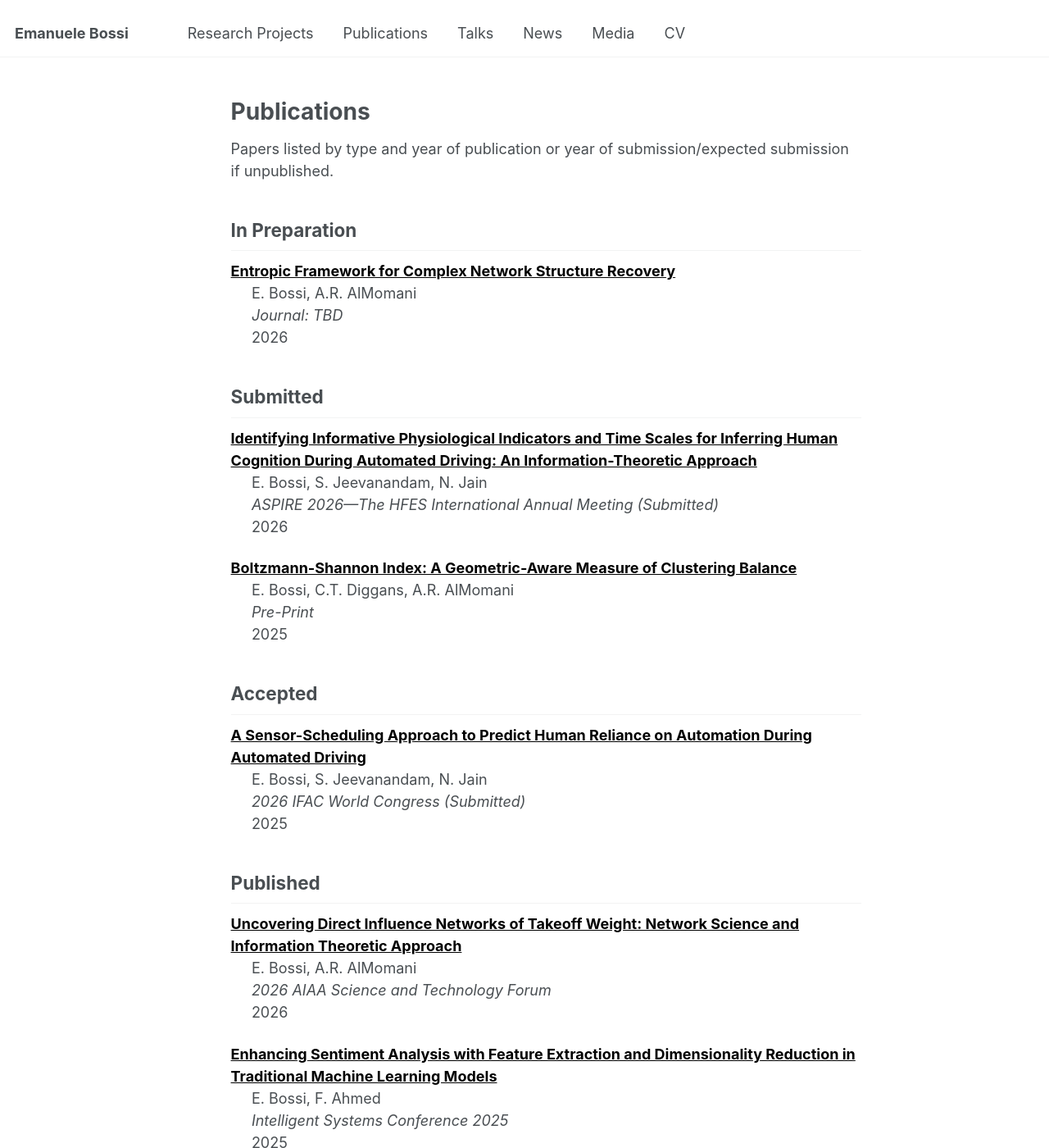
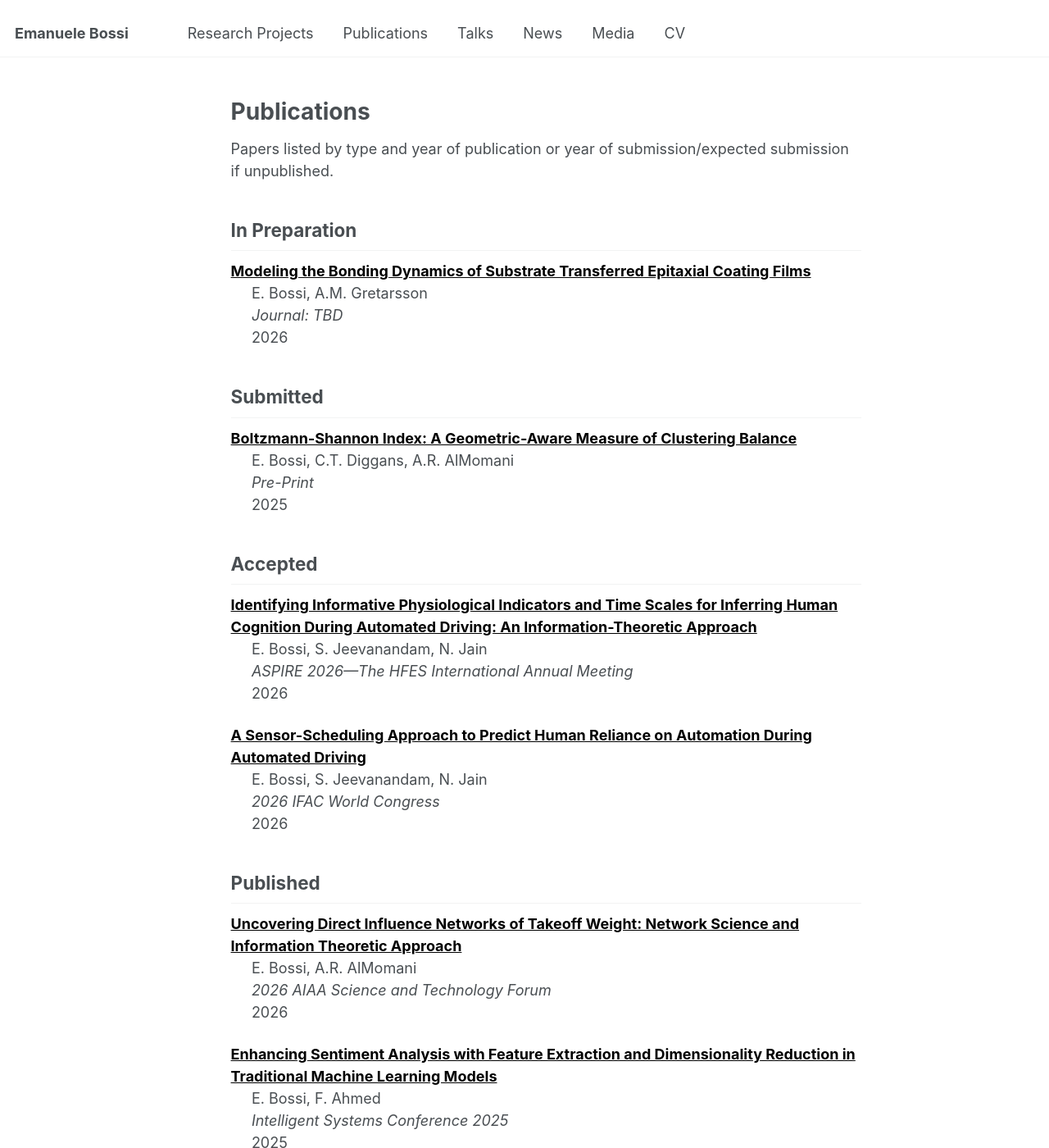
Before and after one commit to bossiemanuele/bossiemanuele.github.io, a Jekyll site: the page built from _pages/publications.md, in a window 1280 px wide and 1400 px high. Shown: the whole window at 82% size. Built offline with Jekyll 4.4.1, drawn with Linux system fonts in a browser that asks for light colours.

Commit message:
Update publications.md

```diff
--- a/_pages/publications.md
+++ b/_pages/publications.md
@@ -13,21 +13,14 @@ Papers listed by type and year of publication or year of submission/expected sub
 
 
 ## In Preparation
-<a href="https://bossiemanuele.github.io/portfolio/00_ER/" style="color:#000; font-weight:bold;">
-  **Entropic Framework for Complex Network Structure Recovery**
+<a href="https://bossiemanuele.github.io/portfolio/01_Optics/" style="color:#000; font-weight:bold;">
+  **Modeling the Bonding Dynamics of Substrate Transferred Epitaxial Coating Films**
 </a>
-&nbsp;&nbsp;&nbsp;&nbsp; E. Bossi, A.R. AlMomani
+&nbsp;&nbsp;&nbsp;&nbsp; E. Bossi, A.M. Gretarsson
 &nbsp;&nbsp;&nbsp;&nbsp; *Journal: TBD*
 &nbsp;&nbsp;&nbsp;&nbsp; 2026
 
 ## Submitted
-<a href="https://bossiemanuele.github.io/portfolio/02_SURF/" style="color:#000; font-weight:bold;">
-  **Identifying Informative Physiological Indicators and Time Scales for Inferring Human Cognition During Automated Driving: An Information-Theoretic Approach**
-</a>
-&nbsp;&nbsp;&nbsp;&nbsp; E. Bossi, S. Jeevanandam, N. Jain
-&nbsp;&nbsp;&nbsp;&nbsp; *ASPIRE 2026—The HFES International Annual Meeting (Submitted)*
-&nbsp;&nbsp;&nbsp;&nbsp; 2026
-
 <a href="https://arxiv.org/abs/2512.02397" style="color:#000; font-weight:bold;">
   **Boltzmann-Shannon Index: A Geometric-Aware Measure of Clustering Balance**
 </a>
@@ -36,12 +29,19 @@ Papers listed by type and year of publication or year of submission/expected sub
 &nbsp;&nbsp;&nbsp;&nbsp; 2025
 
 ## Accepted
-<a href="https://bossiemanuele.github.io/portfolio/02_SURF/" style="color:#000; font-weight:bold;">
+<a href="https://bossiemanuele.github.io/portfolio/000_SURF/" style="color:#000; font-weight:bold;">
+  **Identifying Informative Physiological Indicators and Time Scales for Inferring Human Cognition During Automated Driving: An Information-Theoretic Approach**
+</a>
+&nbsp;&nbsp;&nbsp;&nbsp; E. Bossi, S. Jeevanandam, N. Jain
+&nbsp;&nbsp;&nbsp;&nbsp; *ASPIRE 2026—The HFES International Annual Meeting*
+&nbsp;&nbsp;&nbsp;&nbsp; 2026
+
+<a href="https://bossiemanuele.github.io/portfolio/000_SURF/" style="color:#000; font-weight:bold;">
   **A Sensor-Scheduling Approach to Predict Human Reliance on Automation During Automated Driving**
 </a>
 &nbsp;&nbsp;&nbsp;&nbsp; E. Bossi, S. Jeevanandam, N. Jain
-&nbsp;&nbsp;&nbsp;&nbsp; *2026 IFAC World Congress (Submitted)*
-&nbsp;&nbsp;&nbsp;&nbsp; 2025
+&nbsp;&nbsp;&nbsp;&nbsp; *2026 IFAC World Congress*
+&nbsp;&nbsp;&nbsp;&nbsp; 2026
 
 ## Published
 <a href="https://arc.aiaa.org/doi/10.2514/6.2026-2014" style="color:#000; font-weight:bold;">
```
